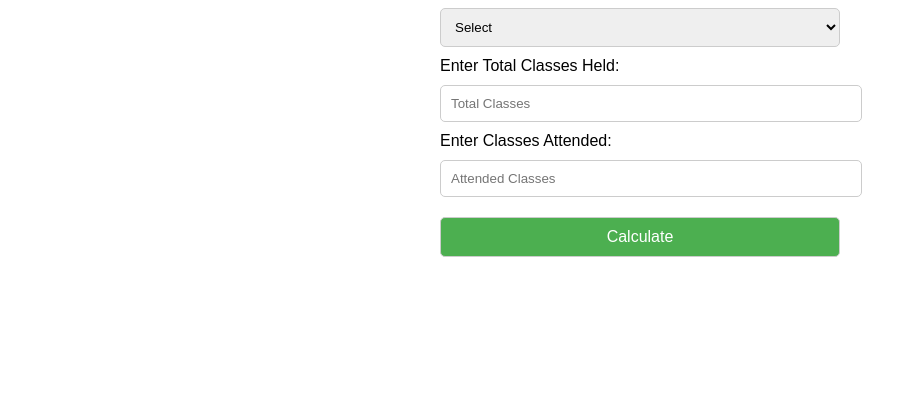
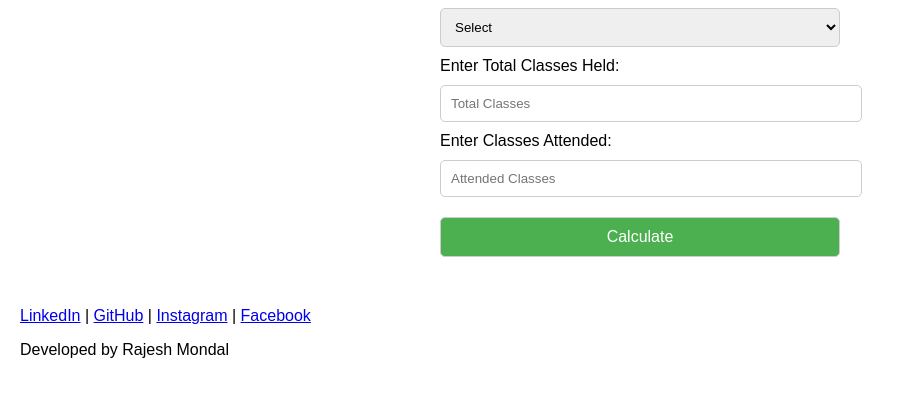
Before and after one commit to rajesh790897/Attendance-Calculator, a plain HTML site: page index.html in a window 1280 px wide. Shown: the part 128-524 px from the top of the page, without its empty margins (0-905 px from the left). Drawn offline with Linux system fonts and the light colour scheme.

Commit message:
Update index.html

```diff
--- a/index.html
+++ b/index.html
@@ -11,8 +11,8 @@
 <div class="container">
     <h2>Attendance Calculator</h2>
     <label for="requiredAttendance">Select Required Attendance Percentage:</label>
-    <select id="requiredAttendance" >
-        <option value="You are not selected your persentage requirements" > Select </option>
+    <select id="requiredAttendance">
+        <option value="You are not selected your persentage requirements">Select</option>
         <option value="75">75%</option>
         <option value="80">80%</option>
         <option value="85">85%</option>
@@ -28,6 +28,20 @@
 
     <div id="result" class="result"></div>
 </div>
-    <script src="https://rajesh790897.github.io/Attendance-Calculator/script.js"></script>
+
+<!-- Social Media Links -->
+<div class="social-links">
+    <a href="https://www.linkedin.com/in/your-linkedin" target="_blank">LinkedIn</a> |
+    <a href="https://github.com/your-github" target="_blank">GitHub</a> |
+    <a href="https://www.instagram.com/your-instagram" target="_blank">Instagram</a> |
+    <a href="https://www.facebook.com/your-facebook" target="_blank">Facebook</a>
+</div>
+
+<!-- Footer -->
+<footer>
+    <p>Developed by Rajesh Mondal</p>
+</footer>
+
+<script src="https://rajesh790897.github.io/Attendance-Calculator/script.js"></script>
 </body>
 </html>
```
